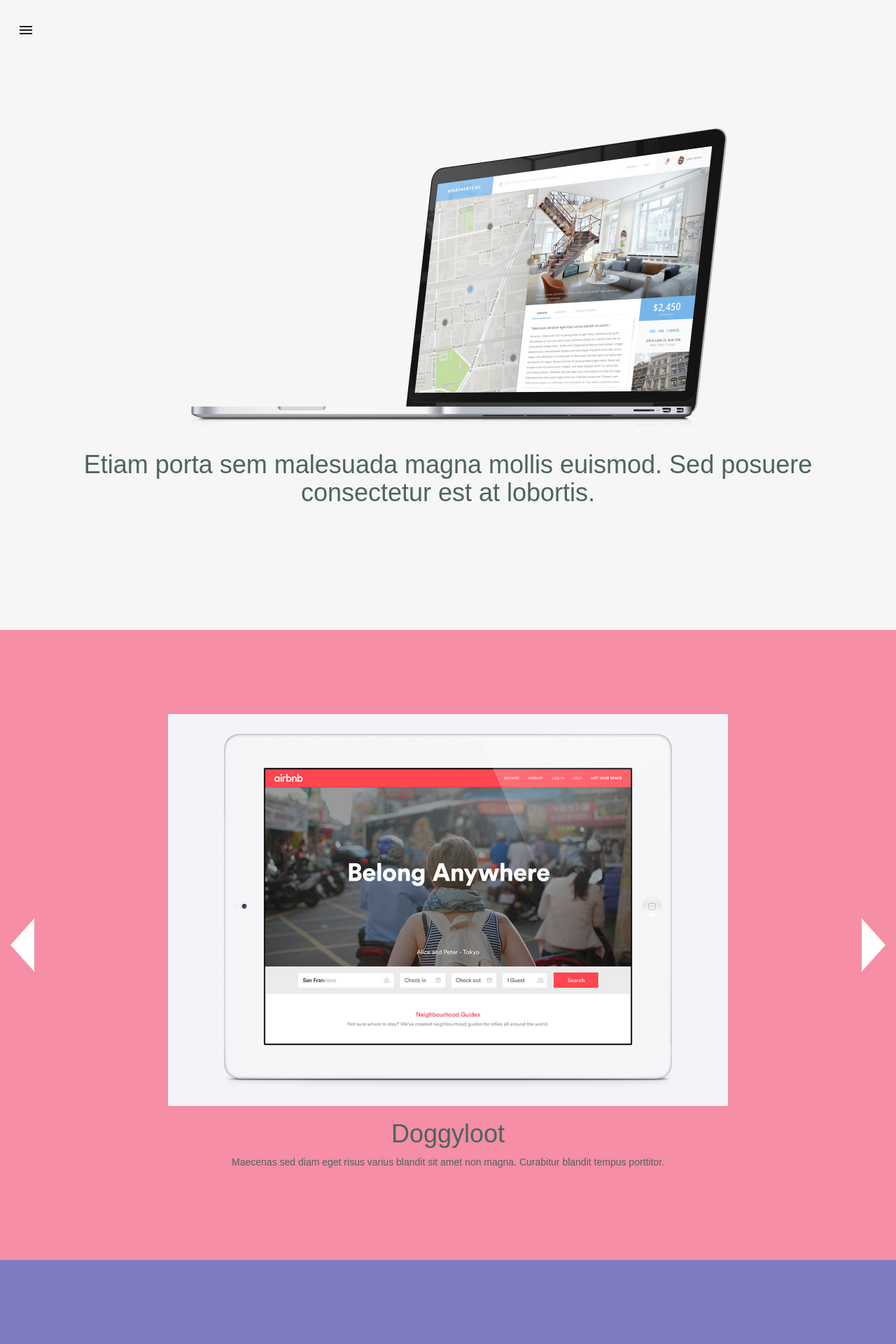
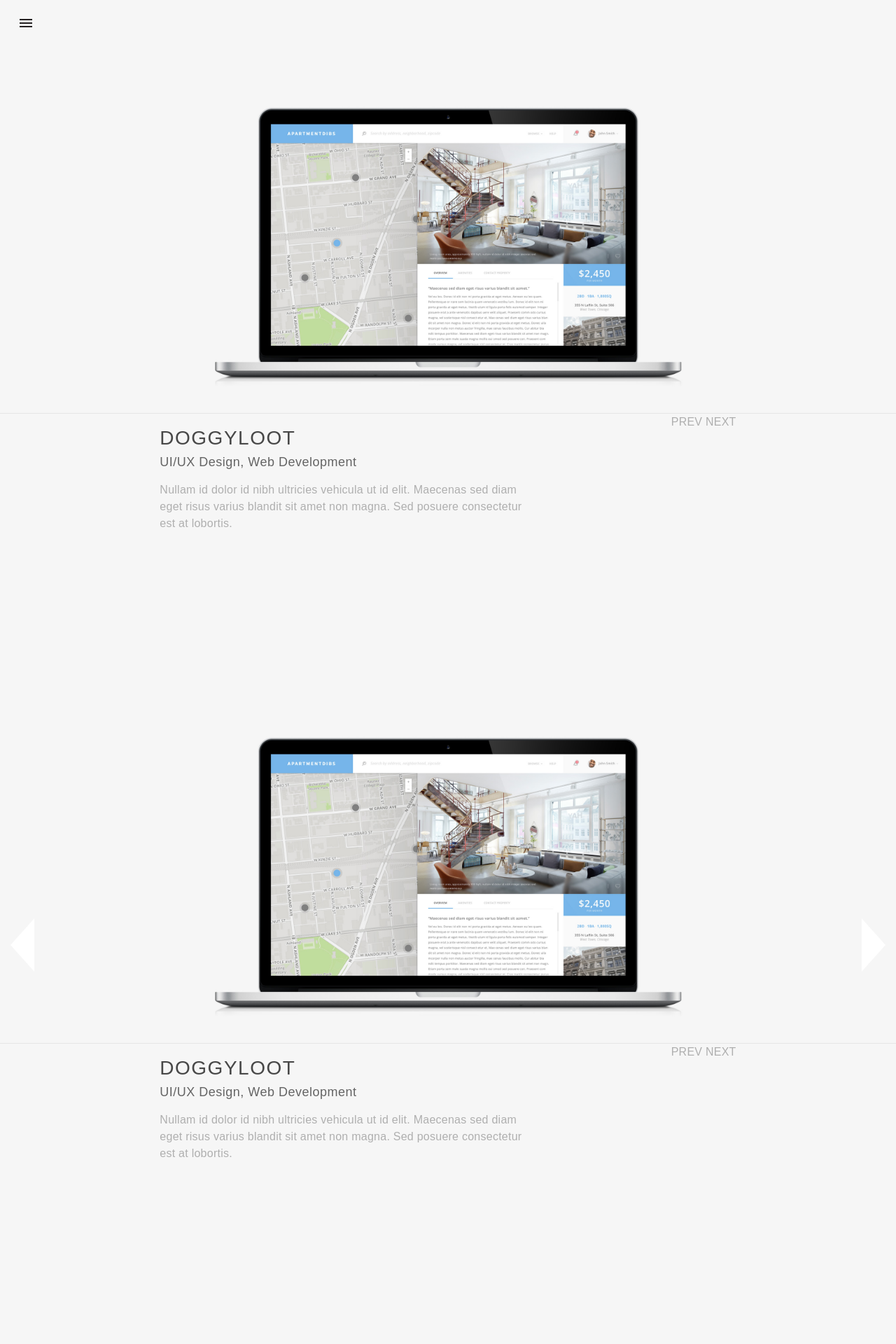
Before and after one commit to jmysiak/portfolio, a Jekyll site: the page built from index.html, in a window 1280 px wide. Shown: the top 1920 px of the page at 70% size. Built offline with Jekyll 4.4.1, drawn with Linux system fonts in a browser that asks for light colours; some of the changed text lies outside the part shown.

Commit message:
Style Fullpage.js and work section

```diff
--- a/_includes/js.html
+++ b/_includes/js.html
@@ -17,7 +17,7 @@
     $('#fullpage').fullpage({
       anchors: ['homePage', 'workPage', 'aboutPage', 'contactPage'],
       menu: '#lateral-nav',
-      sectionsColor: ['#f6f6f6', '#f68ea5', '#7e7bc0', '#f6f6f6'],
+      sectionsColor: ['#f6f6f6'],
       scrollingSpeed: 1000,
       easing: 'easeInOutCubic',
       scrollBar: true
--- a/_layouts/default.html
+++ b/_layouts/default.html
@@ -5,69 +5,148 @@
   </head>
   <body style='display: none;'>
     <div id='fakeLoader'></div>
-    <header>
+    <header class='is-fixed'>
       <a href='#0' id='menu-trigger'>
         <span class='menu-icon'></span>
       </a>
     </header>
     <div class='main-content' id='fullpage'>
       <div class='section' id='section0'>
-        <div class='container'>
+        <div class='container-fluid'>
           <div class='row'>
-            <div class='col-md-12 slideshow'>
-              <img src="{{ '/src/img/ph-img-2.jpg' | prepend: site.baseurl }}">
-              <h1>Etiam porta sem malesuada magna mollis euismod. Sed posuere consectetur est at lobortis.</h1>
+            <div class='col-md-12'>
+              <img class='img-responsive slideshow' src="{{ '/src/img/ph-img.jpg' | prepend: site.baseurl }}">
+            </div>
+          </div>
+          <div class='row work-content'>
+            <div class='col-md-8 col-md-offset-2'>
+              <div class='row slideshow'>
+                <div class='col-md-8'>
+                  <h1>DOGGYLOOT</h1>
+                  <p class='subtitle'>UI/UX Design, Web Development</p>
+                  <p>Nullam id dolor id nibh ultricies vehicula ut id elit. Maecenas sed diam eget risus varius blandit sit amet non magna. Sed posuere consectetur est at lobortis.</p>
+                </div>
+                <div class='col-md-2 col-md-offset-2'>
+                  <p>PREV NEXT</p>
+                </div>
+              </div>
             </div>
           </div>
         </div>
       </div>
       <div class='section' id='section1'>
         <div class='slide'>
-          <div class='container'>
+          <div class='container-fluid'>
             <div class='row'>
-              <div class='col-md-12 slideshow'>
-                <img src="{{ '/src/img/ph-img.jpg' | prepend: site.baseurl }}">
-                <h1>Doggyloot</h1>
-                <p>Maecenas sed diam eget risus varius blandit sit amet non magna. Curabitur blandit tempus porttitor.</p>
+              <div class='col-md-12'>
+                <img class='img-responsive slideshow' src="{{ '/src/img/ph-img.jpg' | prepend: site.baseurl }}">
+              </div>
+            </div>
+            <div class='row work-content'>
+              <div class='col-md-8 col-md-offset-2'>
+                <div class='row slideshow'>
+                  <div class='col-md-8'>
+                    <h1>DOGGYLOOT</h1>
+                    <p class='subtitle'>UI/UX Design, Web Development</p>
+                    <p>Nullam id dolor id nibh ultricies vehicula ut id elit. Maecenas sed diam eget risus varius blandit sit amet non magna. Sed posuere consectetur est at lobortis.</p>
+                  </div>
+                  <div class='col-md-2 col-md-offset-2'>
+                    <p>PREV NEXT</p>
+                  </div>
+                </div>
               </div>
             </div>
           </div>
         </div>
         <div class='slide'>
-          <div class='container'>
+          <div class='container-fluid'>
             <div class='row'>
-              <div class='col-md-12 slideshow'>
-                <h1>Doggyloot Admin</h1>
-                <p>Vivamus sagittis lacus vel augue laoreet rutrum faucibus dolor auctor. Donec id elit non mi porta gravida at eget metus.</p>
+              <div class='col-md-12'>
+                <img class='img-responsive slideshow' src="{{ '/src/img/ph-img.jpg' | prepend: site.baseurl }}">
+              </div>
+            </div>
+            <div class='row work-content'>
+              <div class='col-md-8 col-md-offset-2'>
+                <div class='row slideshow'>
+                  <div class='col-md-8'>
+                    <h1>DOGGYLOOT</h1>
+                    <p class='subtitle'>UI/UX Design, Web Development</p>
+                    <p>Nullam id dolor id nibh ultricies vehicula ut id elit. Maecenas sed diam eget risus varius blandit sit amet non magna. Sed posuere consectetur est at lobortis.</p>
+                  </div>
+                  <div class='col-md-2 col-md-offset-2'>
+                    <p>PREV NEXT</p>
+                  </div>
+                </div>
               </div>
             </div>
           </div>
         </div>
         <div class='slide'>
-          <div class='container'>
+          <div class='container-fluid'>
             <div class='row'>
-              <div class='col-md-12 slideshow'>
-                <h1>Personal</h1>
-                <p>Cras justo odio, dapibus ac facilisis in, egestas eget quam. Aenean eu leo quam.</p>
+              <div class='col-md-12'>
+                <img class='img-responsive slideshow' src="{{ '/src/img/ph-img.jpg' | prepend: site.baseurl }}">
+              </div>
+            </div>
+            <div class='row work-content'>
+              <div class='col-md-8 col-md-offset-2'>
+                <div class='row slideshow'>
+                  <div class='col-md-8'>
+                    <h1>DOGGYLOOT</h1>
+                    <p class='subtitle'>UI/UX Design, Web Development</p>
+                    <p>Nullam id dolor id nibh ultricies vehicula ut id elit. Maecenas sed diam eget risus varius blandit sit amet non magna. Sed posuere consectetur est at lobortis.</p>
+                  </div>
+                  <div class='col-md-2 col-md-offset-2'>
+                    <p>PREV NEXT</p>
+                  </div>
+                </div>
               </div>
             </div>
           </div>
         </div>
       </div>
       <div class='section' id='section2'>
-        <div class='container'>
+        <div class='container-fluid'>
           <div class='row'>
-            <div class='col-md-12 slideshow'>
-              <h1>Sed posuere consectetur est at lobortis. Cum sociis natoque penatibus et magnis dis parturient montes nascetur.</h1>
+            <div class='col-md-12'>
+              <img class='img-responsive slideshow' src="{{ '/src/img/ph-img.jpg' | prepend: site.baseurl }}">
+            </div>
+          </div>
+          <div class='row work-content'>
+            <div class='col-md-8 col-md-offset-2'>
+              <div class='row slideshow'>
+                <div class='col-md-8'>
+                  <h1>DOGGYLOOT</h1>
+                  <p class='subtitle'>UI/UX Design, Web Development</p>
+                  <p>Nullam id dolor id nibh ultricies vehicula ut id elit. Maecenas sed diam eget risus varius blandit sit amet non magna. Sed posuere consectetur est at lobortis.</p>
+                </div>
+                <div class='col-md-2 col-md-offset-2'>
+                  <p>PREV NEXT</p>
+                </div>
+              </div>
             </div>
           </div>
         </div>
       </div>
       <div class='section' id='section3'>
-        <div class='container'>
+        <div class='container-fluid'>
           <div class='row'>
-            <div class='col-md-12 slideshow'>
-              <h1>Sed posuere consectetur est at lobortis. Cum sociis natoque penatibus et magnis dis parturient montes nascetur.</h1>
+            <div class='col-md-12'>
+              <img class='img-responsive slideshow' src="{{ '/src/img/ph-img.jpg' | prepend: site.baseurl }}">
+            </div>
+          </div>
+          <div class='row work-content'>
+            <div class='col-md-8 col-md-offset-2'>
+              <div class='row slideshow'>
+                <div class='col-md-8'>
+                  <h1>DOGGYLOOT</h1>
+                  <p class='subtitle'>UI/UX Design, Web Development</p>
+                  <p>Nullam id dolor id nibh ultricies vehicula ut id elit. Maecenas sed diam eget risus varius blandit sit amet non magna. Sed posuere consectetur est at lobortis.</p>
+                </div>
+                <div class='col-md-2 col-md-offset-2'>
+                  <p>PREV NEXT</p>
+                </div>
+              </div>
             </div>
           </div>
         </div>
--- a/_sass/partials/_mixins.scss
+++ b/_sass/partials/_mixins.scss
@@ -1,14 +1,14 @@
 // rem fallback - credits: http://zerosixthree.se/
 
-@function calculateRem($size) {
-  $remSize: $size / 16px;
-  @return $remSize * 1rem;
-}
+// @function calculateRem($size) {
+//   $remSize: $size / 16px;
+//   @return $remSize * 1rem;
+// }
 
-@mixin font-size($size) {
-  font-size: $size;
-  font-size: calculateRem($size);
-}
+// @mixin font-size($size) {
+//   font-size: $size;
+//   font-size: calculateRem($size);
+// }
 
 // center vertically and/or horizontally an absolute positioned element
 
--- a/_sass/partials/_variables.scss
+++ b/_sass/partials/_variables.scss
@@ -1,6 +1,6 @@
 // colors
 
-$main-text: #4e6361; // main text
+$main-text: #484848; // main text
 $link: #6cac70; // anchor tags
 $background: #f6f6f6; // body background color
 
--- a/css/main.scss
+++ b/css/main.scss
@@ -34,7 +34,7 @@
   font: {
     family: $primary-font;
   }
-  color: $main-text;
+  color: #484848;
   background-color: $background;
   // opacity: 0;
   // @include transition(opacity .55s ease-in 0s);
@@ -79,9 +79,32 @@
   z-index: 2;
   text-align: center;
 
-  h1 {
-    // position: absolute;
-    // @include center(xy);
+  .work-content {
+    border-top: 1px solid rgba(0,0,0,0.07);
+    text-align: left;
+    h1 {
+      font-size: 28px;
+      font-weight: 500;
+      letter-spacing: 1.5px;
+      margin-bottom: 6px;
+      color: #484848;
+    }
+    p {
+      font-size: 16px;
+      color: #afafaf;
+      letter-spacing: .25px;
+      line-height: 1.5;
+      &.subtitle {
+        font-size: 18px;
+        letter-spacing: .5px;
+        margin-bottom: 14px;
+        line-height: $line-height-base;
+        color: #646464;
+      }
+    }
+    .col-md-2 {
+      text-align: right;
+    }
   }
 
   //we assign a top padding since the header is in position absolute or fixed
@@ -130,7 +153,7 @@
   }
 
   @include MQ(M) {
-    height: $header-M;
+    // height: $header-M;
   }
 }
 
@@ -322,15 +345,19 @@
         position: relative;
         text-transform: uppercase;
         font-weight: 600;
-        font-size: 13px;
+        font-size: 14px;
         letter-spacing: 2.25px;
         padding-bottom: 2px;
         @include transition(color 0.2s ease-out);
         line-height: 2em;
         color: #afafaf;
 
-        &.current {
-          color: #28d3ed;
+        &#workLink {
+          &.submenu-open {
+            border-bottom: 1px solid #dddddf;
+            text-decoration: none;
+            color: #484848;
+          }
         }
 
         &:hover, .no-touch &:hover {
@@ -357,7 +384,10 @@
         font-size: 10px;
         color: #afafaf;
         font-weight: 600;
-        &:hover {color: #646464;}
+        &:hover, .no-touch &:hover {
+          color: #646464;
+          border-bottom: none;
+        }
       }
     }
   }
@@ -398,15 +428,14 @@
   }
 }
 
-.slideshow {
+img.slideshow {
+  width: 800px;
+  margin: 0 auto;
+  padding: 0px 0px 20px;
   @include transform(translateX(0));
   -webkit-transition: -webkit-transform .4s 0s;
   -moz-transition: -moz-transform .4s 0s;
   transition: transform .4s 0s;
-
-  img {
-    max-width: 800px;
-  }
   &.slideshow-active {
     @include transform(translateX(-130px));
     -webkit-transition: -webkit-transform .4s 0s;
@@ -415,6 +444,18 @@
   }
 }
 
+.slideshow {
+  @include transform(translateX(0));
+  -webkit-transition: -webkit-transform .4s 0s;
+  -moz-transition: -moz-transform .4s 0s;
+  transition: transform .4s 0s;
+  &.slideshow-active {
+    @include transform(translateX(-130px));
+    -webkit-transition: -webkit-transform .4s 0s;
+    -moz-transition: -moz-transform .4s 0s;
+    transition: transform .4s 0s;
+  }
+}
 
 /* style menu items which have a submenu  */
 #lateral-nav .item-has-children > a {
--- a/js/fullPage.js
+++ b/js/fullPage.js
@@ -1294,19 +1294,19 @@
      */
     function resizeMe(displayHeight, displayWidth) {
       //Standard dimensions, for which the body font size is correct
-      var preferredHeight = 825;
-      var preferredWidth = 900;
-
-      if (displayHeight < preferredHeight || displayWidth < preferredWidth) {
-        var heightPercentage = (displayHeight * 100) / preferredHeight;
-        var widthPercentage = (displayWidth * 100) / preferredWidth;
-        var percentage = Math.min(heightPercentage, widthPercentage);
-        var newFontSize = percentage.toFixed(2);
-
-        $("body").css("font-size", newFontSize + '%');
-      } else {
-        $("body").css("font-size", '100%');
-      }
+      // var preferredHeight = 825;
+      // var preferredWidth = 900;
+
+      // if (displayHeight < preferredHeight || displayWidth < preferredWidth) {
+      //   var heightPercentage = (displayHeight * 100) / preferredHeight;
+      //   var widthPercentage = (displayWidth * 100) / preferredWidth;
+      //   var percentage = Math.min(heightPercentage, widthPercentage);
+      //   var newFontSize = percentage.toFixed(2);
+
+      //   $("body").css("font-size", newFontSize + '%');
+      // } else {
+      //   $("body").css("font-size", '100%');
+      // }
     }
 
     /**
```
Also changed, not shown: src/img/ph-img.jpg, 2 other files.
